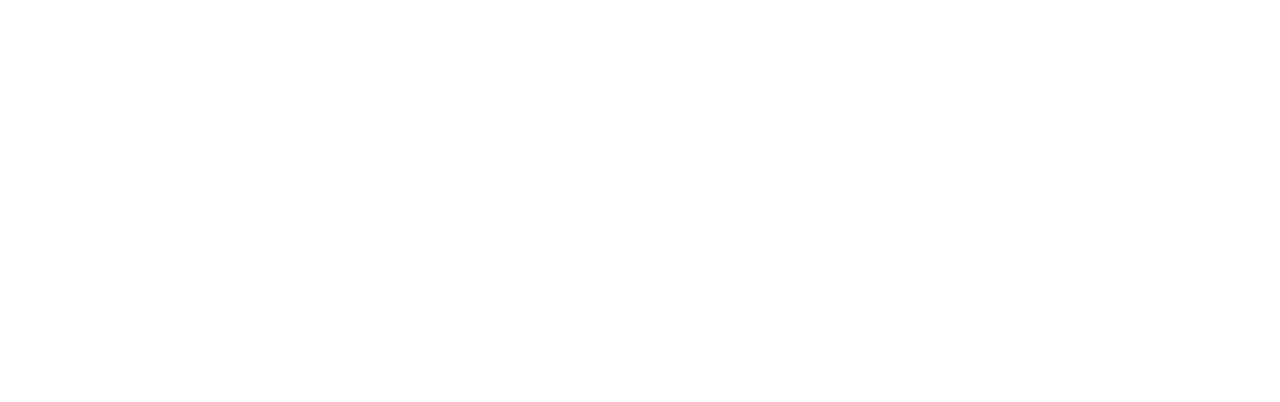
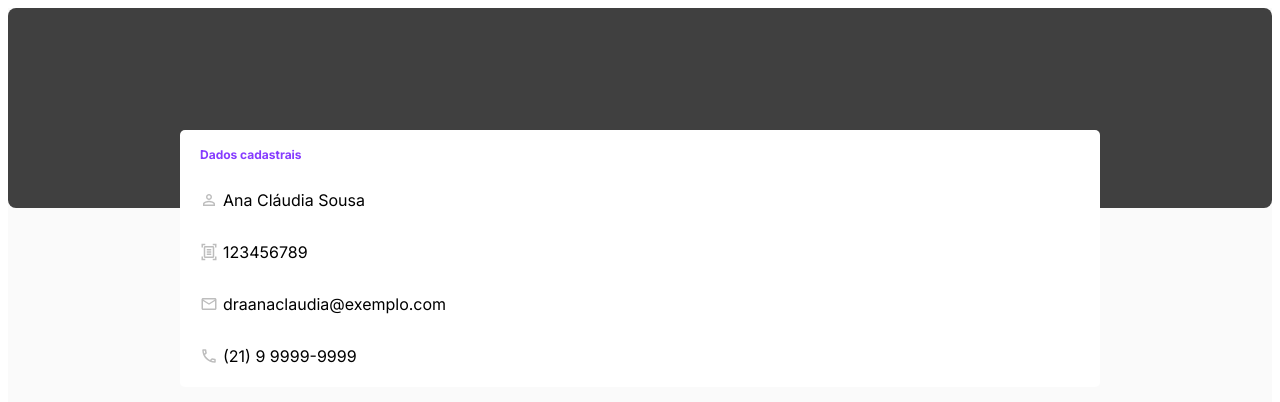
Before and after one commit to Radhark-Tech/frontend-challenge, a Next.js app in the folder frontend/: page / in a window 1280 px wide. Shown: the top 402 px of the page. Built offline with nearby package versions, Linux system fonts and the light colour scheme.

Commit message:
:sparkles: feat: Component Registration data

```diff
--- a/frontend/package.json
+++ b/frontend/package.json
@@ -11,6 +11,7 @@
   "dependencies": {
     "@emotion/react": "^11.13.3",
     "@emotion/styled": "^11.13.0",
+    "@mui/icons-material": "^5.16.7",
     "@mui/material": "^5.16.7",
     "next": "14.2.6",
     "react": "^18",
--- a/frontend/src/app/page.tsx
+++ b/frontend/src/app/page.tsx
@@ -1,8 +1,79 @@
+"use client"
+
+import { useEffect, useState } from "react";
+import { Avatar, Box, Container, makeStyles } from "@mui/material";
+
+import PersonOutlineOutlinedIcon from '@mui/icons-material/PersonOutlineOutlined';
+import MailOutlinedIcon from '@mui/icons-material/MailOutlined';
+import LocalPhoneOutlinedIcon from '@mui/icons-material/LocalPhoneOutlined';
+import DocumentScannerOutlinedIcon from '@mui/icons-material/DocumentScannerOutlined';
+import EditIcon from '@mui/icons-material/Edit';
+import DataLabel from "@/components/DataLabel";
+
+type User = {
+  nome: string,
+  CRM: string,
+  email: string,
+  tel: string
+}
+
 
 export default function Home() {
+  const [user, setUser] = useState<User>();
+
+
+  useEffect(()=>{
+    setUser({
+      nome: 'Ana Cláudia Sousa',
+      CRM: '123456789',
+      email: 'draanaclaudia@exemplo.com',
+      tel: '(21) 9 9999-9999'
+    });
+  },[]);
+
   return (
-    <main>
+    <div style={{
+      backgroundColor: 'rgba(250, 250, 250, 1)',
+      display: 'flex',
+      flexDirection: 'column',
+      alignItems: 'center',
+      height: '100vh',
+      width: '100%',
+    }}>
+      <div style={{
+        width: '100%',
 
-    </main>
+      }}>
+        <Box sx={{ bgcolor: 'rgba(64, 64, 64, 1)', height: '25vh', borderRadius: '8px', position: 'relative' }}/>
+      </div>
+      <div style={{
+        zIndex: '2',
+        width: '110vh',
+        height: '80vh',
+        top: '8.1rem',
+        display: 'flex',
+        flexDirection: 'column',
+        alignItems: 'center',
+        justifyContent: 'flex-start',
+        position: 'absolute'
+      }}>
+        <div style={{backgroundColor: '#Fff', borderRadius: '5px', width: '100%', padding: '5px 20px'}}>
+          <h3 style={{color: 'rgba(134, 59, 255, 1)', fontSize: '.75rem'}}>Dados cadastrais</h3>
+
+          <DataLabel text={user?.nome}>
+            <PersonOutlineOutlinedIcon color="disabled" style={{width: '18px'}} />
+          </DataLabel>
+          <DataLabel text={user?.CRM}>
+            <DocumentScannerOutlinedIcon color="disabled" style={{width: '18px'}} />
+          </DataLabel>
+          <DataLabel text={user?.email}>
+            <MailOutlinedIcon color="disabled" style={{width: '18px'}} />
+          </DataLabel>
+          <DataLabel text={user?.tel}>
+            <LocalPhoneOutlinedIcon color="disabled" style={{width: '18px'}} />
+          </DataLabel>
+        </div>
+      </div>
+    </div>
   );
 }
--- /dev/null
+++ b/frontend/src/components/DataLabel/index.tsx
@@ -0,0 +1,15 @@
+import './styles.css';
+
+type Label = {
+    text: string|undefined,
+    children: React.ReactNode
+}
+
+export default function DataLabel({text, children}: Label){
+    return(
+        <div className="data-label-container">
+            {children}
+            <p className='text'>{text}</p>
+        </div>
+    );
+}
--- /dev/null
+++ b/frontend/src/components/DataLabel/styles.css
@@ -0,0 +1,13 @@
+.data-label-container{
+    width: '100%';
+    height: 52px;
+    display: flex;
+    align-items: center;
+    gap: 5px;
+}
+.text {
+    width: '100%';
+    line-height: 24px;
+    font-size: 1rem;
+    font-weight: '400';
+}
```
Also changed, not shown: 1 other file (tests, documents, lock files or other folders).
